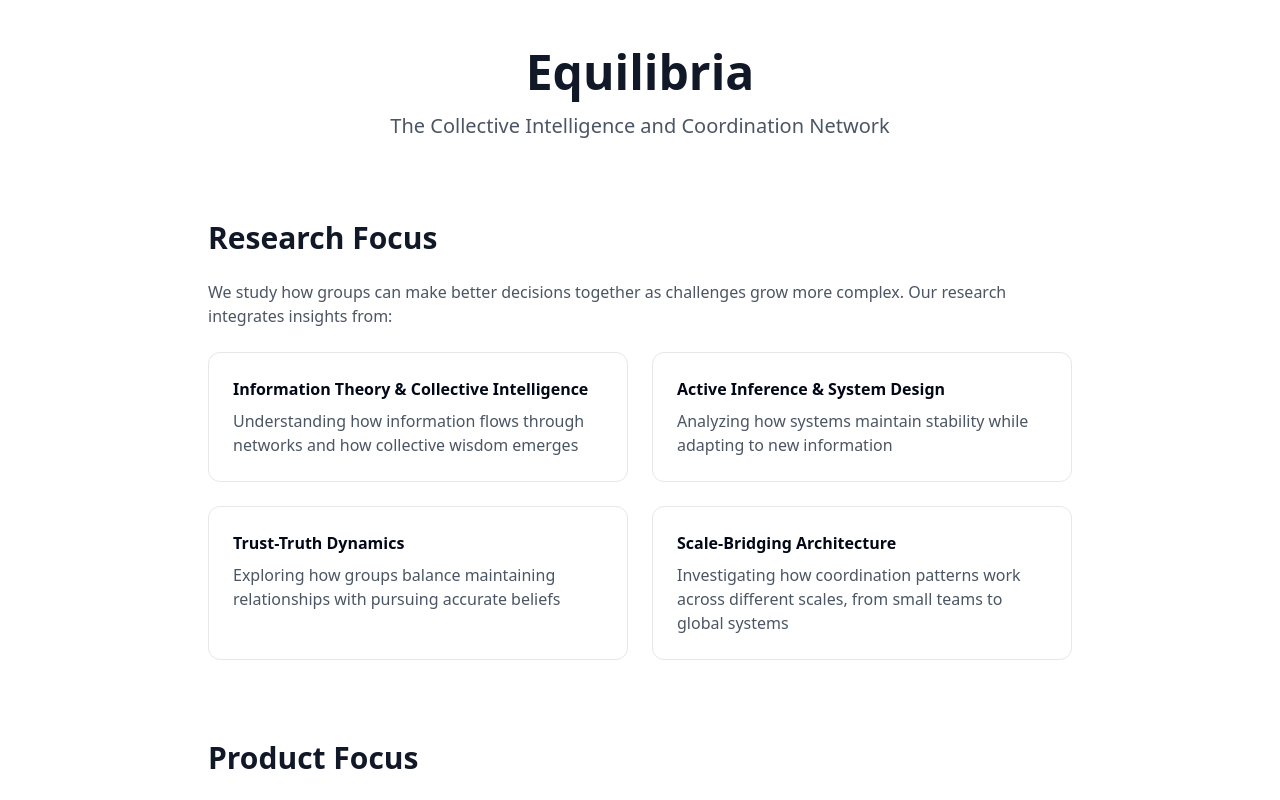
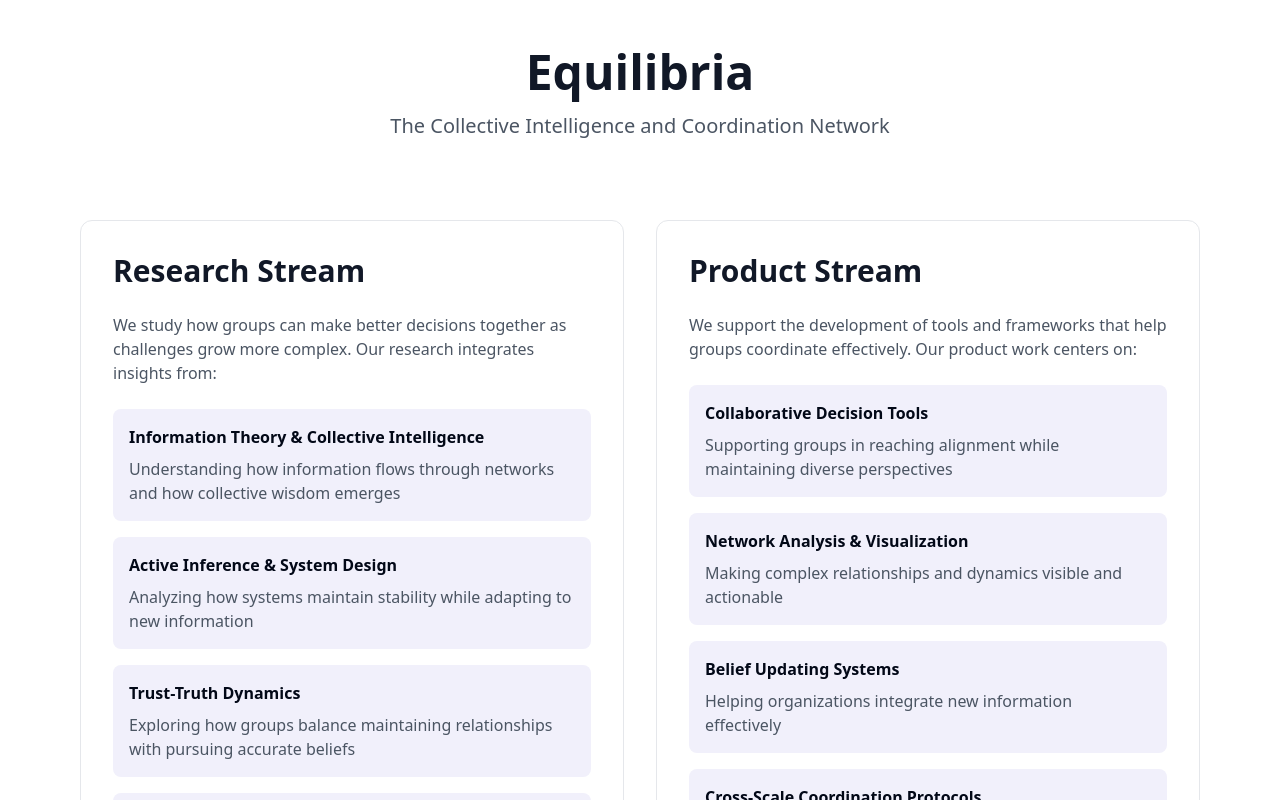
Before and after one commit to Equilibria-Network/eq-network, a React (Vite) app: page / in a window 1280 px wide. Shown: the top 800 px of the page. Built offline with nearby package versions, Linux system fonts and the light colour scheme.

Commit message:
Update layout for research and product sections
Restructured the layout to display the research and product focus sections side by side within a rectangular container, aligning with the previous design aesthetics.
[skip gpt_engineer]

```diff
--- a/src/pages/Index.tsx
+++ b/src/pages/Index.tsx
@@ -16,7 +16,7 @@ const Index = () => {
 
   return (
     <div className="min-h-screen bg-background">
-      <main className="container max-w-4xl mx-auto px-4 py-12 space-y-20">
+      <main className="container max-w-6xl mx-auto px-4 py-12 space-y-20">
         {/* Hero Section */}
         <section className="text-center space-y-4 animate-fade-up">
           <h1 className="text-4xl md:text-5xl font-bold text-gray-900">
@@ -27,57 +27,66 @@ const Index = () => {
           </p>
         </section>
 
-        {/* Research Focus */}
-        <section className="space-y-6 animate-fade-up">
-          <h2 className="text-3xl font-semibold text-gray-900">Research Focus</h2>
+        {/* Main Content */}
+        <div className="grid md:grid-cols-2 gap-8">
+          {/* Research Stream */}
+          <section className="bg-white p-8 rounded-xl border animate-fade-up">
+            <h2 className="text-3xl font-semibold text-gray-900 mb-6">Research Stream</h2>
+            <div className="space-y-6">
               <p className="text-gray-600">
                 We study how groups can make better decisions together as challenges grow more complex. Our research integrates insights from:
               </p>
-          <div className="grid md:grid-cols-2 gap-6">
-            <div className="card-hover bg-white p-6 rounded-xl border">
+              <div className="space-y-4">
+                <div className="card-hover bg-secondary p-4 rounded-lg">
                   <h3 className="font-semibold mb-2">Information Theory & Collective Intelligence</h3>
                   <p className="text-gray-600">Understanding how information flows through networks and how collective wisdom emerges</p>
                 </div>
-            <div className="card-hover bg-white p-6 rounded-xl border">
+                <div className="card-hover bg-secondary p-4 rounded-lg">
                   <h3 className="font-semibold mb-2">Active Inference & System Design</h3>
                   <p className="text-gray-600">Analyzing how systems maintain stability while adapting to new information</p>
                 </div>
-            <div className="card-hover bg-white p-6 rounded-xl border">
+                <div className="card-hover bg-secondary p-4 rounded-lg">
                   <h3 className="font-semibold mb-2">Trust-Truth Dynamics</h3>
                   <p className="text-gray-600">Exploring how groups balance maintaining relationships with pursuing accurate beliefs</p>
                 </div>
-            <div className="card-hover bg-white p-6 rounded-xl border">
+                <div className="card-hover bg-secondary p-4 rounded-lg">
                   <h3 className="font-semibold mb-2">Scale-Bridging Architecture</h3>
-              <p className="text-gray-600">Investigating how coordination patterns work across different scales, from small teams to global systems</p>
+                  <p className="text-gray-600">Investigating how coordination patterns work across different scales</p>
                 </div>
+              </div>
+              <Button className="button-primary w-full">Apply to Research Stream</Button>
             </div>
           </section>
 
-        {/* Product Focus */}
-        <section className="space-y-6 animate-fade-up">
-          <h2 className="text-3xl font-semibold text-gray-900">Product Focus</h2>
+          {/* Product Stream */}
+          <section className="bg-white p-8 rounded-xl border animate-fade-up">
+            <h2 className="text-3xl font-semibold text-gray-900 mb-6">Product Stream</h2>
+            <div className="space-y-6">
               <p className="text-gray-600">
                 We support the development of tools and frameworks that help groups coordinate effectively. Our product work centers on:
               </p>
-          <div className="grid md:grid-cols-2 gap-6">
-            <div className="card-hover bg-white p-6 rounded-xl border">
+              <div className="space-y-4">
+                <div className="card-hover bg-secondary p-4 rounded-lg">
                   <h3 className="font-semibold mb-2">Collaborative Decision Tools</h3>
                   <p className="text-gray-600">Supporting groups in reaching alignment while maintaining diverse perspectives</p>
                 </div>
-            <div className="card-hover bg-white p-6 rounded-xl border">
+                <div className="card-hover bg-secondary p-4 rounded-lg">
                   <h3 className="font-semibold mb-2">Network Analysis & Visualization</h3>
                   <p className="text-gray-600">Making complex relationships and dynamics visible and actionable</p>
                 </div>
-            <div className="card-hover bg-white p-6 rounded-xl border">
+                <div className="card-hover bg-secondary p-4 rounded-lg">
                   <h3 className="font-semibold mb-2">Belief Updating Systems</h3>
                   <p className="text-gray-600">Helping organizations integrate new information effectively</p>
                 </div>
-            <div className="card-hover bg-white p-6 rounded-xl border">
+                <div className="card-hover bg-secondary p-4 rounded-lg">
                   <h3 className="font-semibold mb-2">Cross-Scale Coordination Protocols</h3>
                   <p className="text-gray-600">Building bridges between different levels of organization</p>
                 </div>
               </div>
+              <Button className="button-primary w-full">Apply to Product Stream</Button>
+            </div>
           </section>
+        </div>
 
         {/* Call to Action */}
         <section className="text-center space-y-6 bg-secondary p-8 rounded-xl animate-fade-up">
```
Lines whose indentation alone changed are shown as unchanged.
